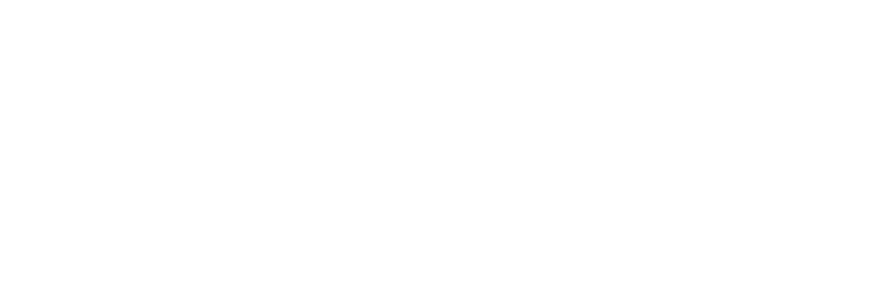
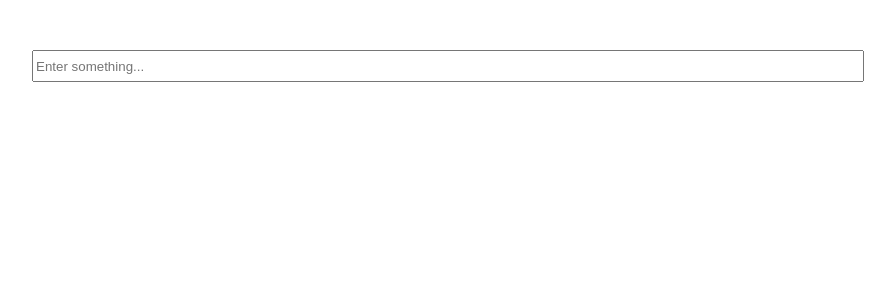
Before and after one commit to amy10260903/vue-practice-todoList, a Vue app: page / in a window 1280 px wide. Shown: the top 300 px of the page, without its empty margins (196-1091 px from the left). Built offline with nearby package versions, Linux system fonts and the light colour scheme.

Commit message:
add layouts

```diff
--- a/src/App.vue
+++ b/src/App.vue
@@ -2,7 +2,9 @@
   <div id="app">
     <div class="container">
       <div class="todo-main">
-
+        <div class="todo-header">
+          <input type="text" placeholder="Enter something..."/>
+        </div>
       </div>
     </div>
   </div>
@@ -23,4 +25,17 @@
     width: 100%;
     height: 100%;
   }
+  .todo-main {
+    margin: 50px 220px;
+    text-align: center;
+  }
+
+  /* Header */
+  .todo-header {
+    width: 100%;
+  }
+  .todo-header input {
+    width: 100%;
+    height: 26px;
+  }
 </style>
```
